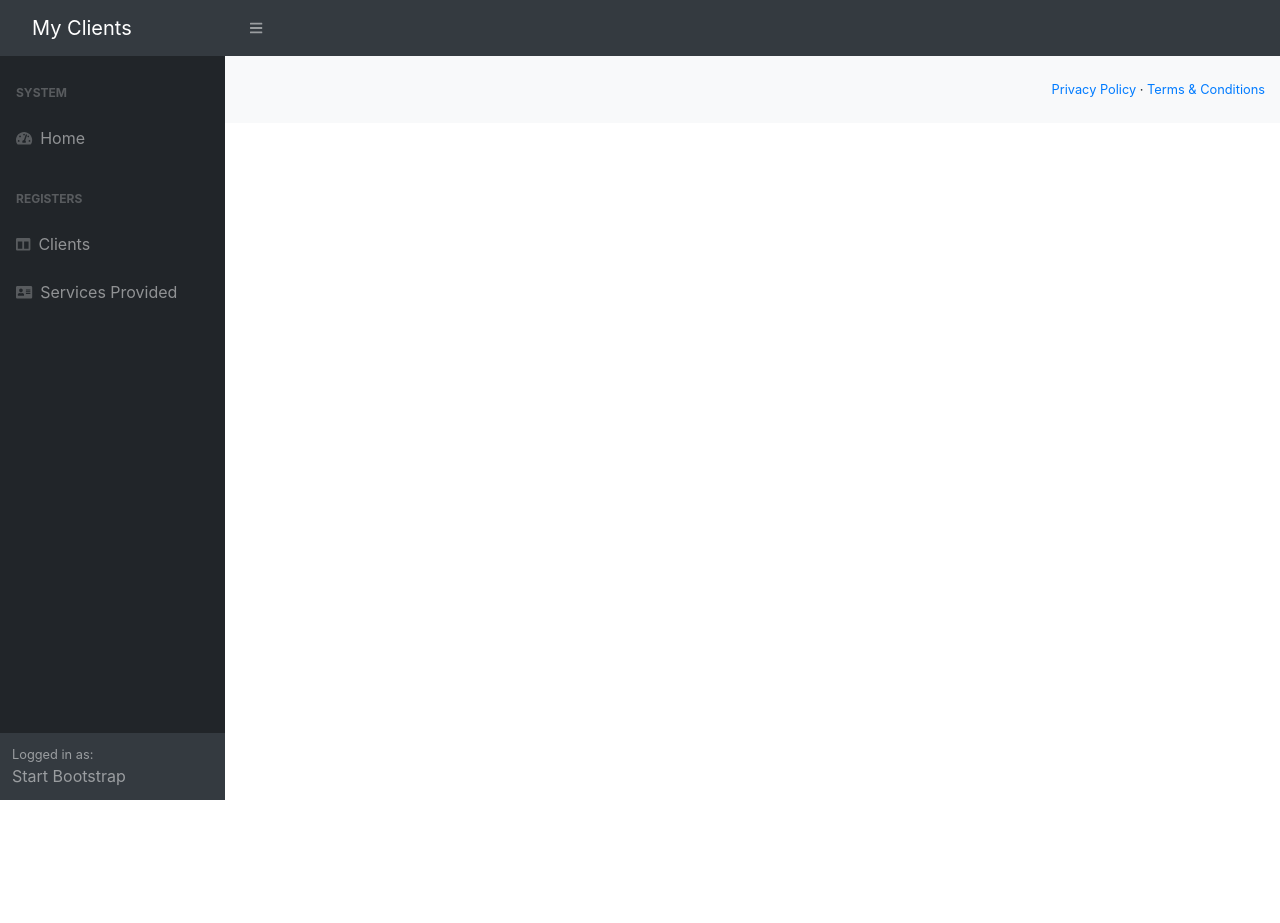
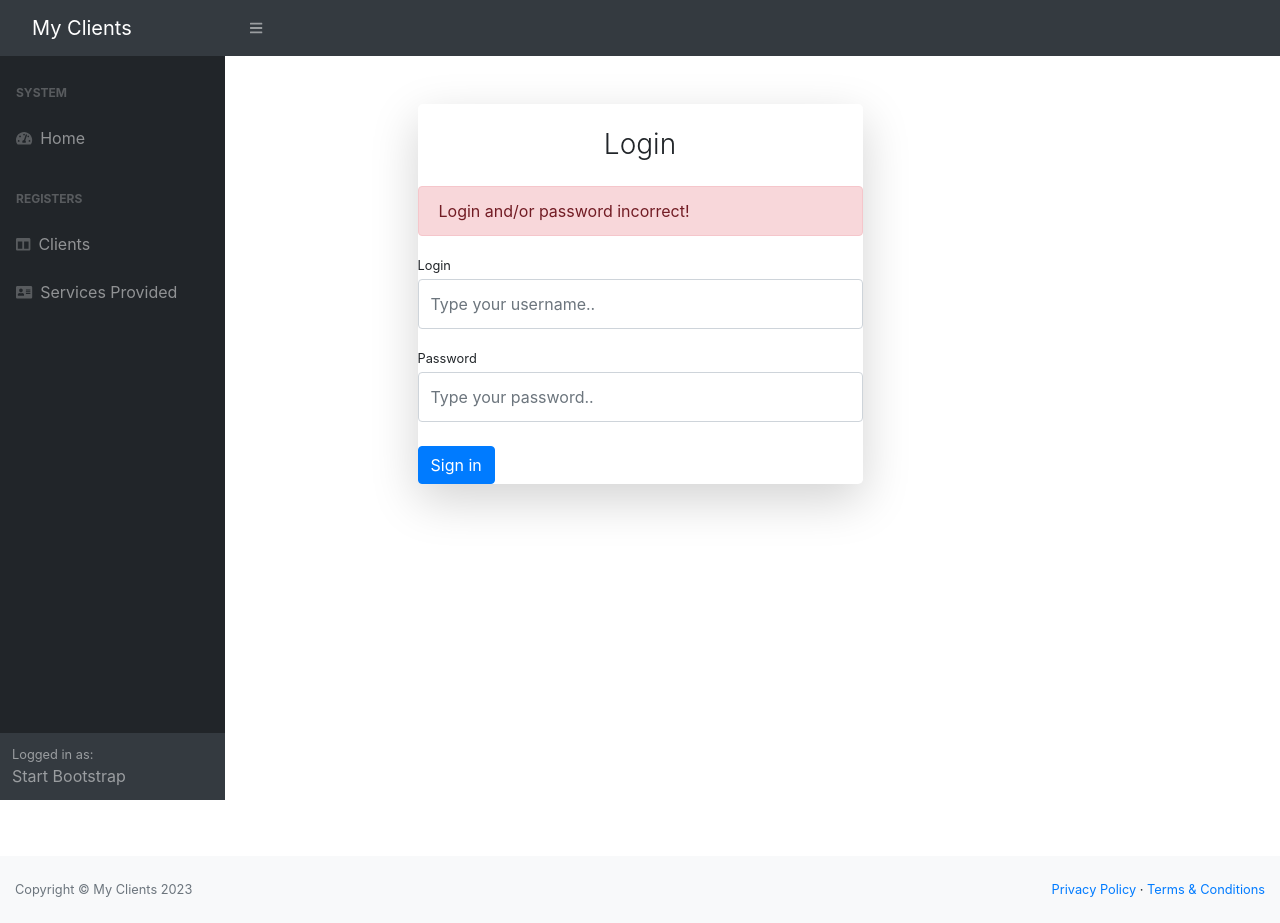
Before and after one commit to Filipe-acht/sistema-de-vendas, an Angular app in the folder front end/clients-app/: page /login in a window 1280 px wide. Before the commit this address led to /. Before the commit the page ends 800 px from the top, so only its background shows below. Built offline with nearby package versions, Linux system fonts and the light colour scheme.

Commit message:
chore: saving progress

```diff
--- a/front end/clients-app/src/app/app-routing.module.ts
+++ b/front end/clients-app/src/app/app-routing.module.ts
@@ -1,9 +1,11 @@
 import { NgModule } from '@angular/core';
 import { Routes, RouterModule } from '@angular/router';
 import { HomeComponent } from './home/home.component';
+import { LoginComponent } from './login/login.component';
 
 
 const routes: Routes = [
+  { path: 'login', component: LoginComponent },
   { path: 'home', component: HomeComponent }
 ];
 
--- a/front end/clients-app/src/app/app.module.ts
+++ b/front end/clients-app/src/app/app.module.ts
@@ -11,15 +11,19 @@ import { ClientsService } from './clients.service';
 import { HttpClientModule } from '@angular/common/http';
 import { ServiceProvidedModule } from './service-provided/service-provided.module';
 import { ServiceProvidedService } from './service-provided.service';
+import { LoginComponent } from './login/login.component';
+import { FormsModule } from '@angular/forms';
 
 @NgModule({
   declarations: [
     AppComponent,
-    HomeComponent
+    HomeComponent,
+    LoginComponent
   ],
   imports: [
     BrowserModule,
     HttpClientModule,
+    FormsModule,
     AppRoutingModule,
     TemplateModule,
     ClientsModule,
--- /dev/null
+++ b/front end/clients-app/src/app/login/login.component.html
@@ -0,0 +1,46 @@
+<div id="layoutAuthentication">
+  <div id="layoutAuthentication_content">
+    <main>
+      <div class="container">
+        <div class="row justify-content-center">
+          <div class="col-lg-5">
+            <div class="card shadow-lg border-0 rounded-lg mt-5">
+              <div class="car header">
+                <h3 class="text-center font-weight-light my-4">
+                  Login
+                </h3>
+              </div>
+              <div class="car-body">
+                <div class="alert alert-danger">
+                  Login and/or password incorrect!
+                </div>
+
+                <form #loginForm="ngForm" (submit)="onSubmit()">
+                  <div class="form-group">
+                    <label class="small mb-1"> Login</label>
+                    <input type="text" name="username" [(ngModel)]="username" class="form-control py-4"
+                      placeholder="Type your username.." />
+                  </div>
+
+                  <div class="form-group">
+                    <label class="small mb-1"> Password</label>
+                    <input type="password" name="password" [(ngModel)]="password" class="form-control py-4"
+                      placeholder="Type your password.." />
+                  </div>
+
+                  <div class="form-group d-flex align-items-center justify-content-between mt-4 mb-0">
+                    <button type="submit" class="btn btn-primary">
+                      Sign in
+                    </button>
+                  </div>
+
+                </form>
+
+              </div>
+            </div>
+          </div>
+        </div>
+      </div>
+    </main>
+  </div>
+</div>
--- /dev/null
+++ b/front end/clients-app/src/app/login/login.component.ts
@@ -0,0 +1,20 @@
+import { Component, OnInit } from '@angular/core';
+
+@Component({
+  selector: 'app-login',
+  templateUrl: './login.component.html',
+  styleUrls: ['./login.component.css']
+})
+export class LoginComponent {
+
+  username: string;
+  password: string;
+  loginError: boolean;
+
+  constructor() { }
+
+  onSubmit() {
+    console.log(`User: ${this.username}, Pass: ${this.password}`);
+  }
+
+}
```
Also changed, not shown: front end/clients-app/src/app/login/login.component.css (added).
